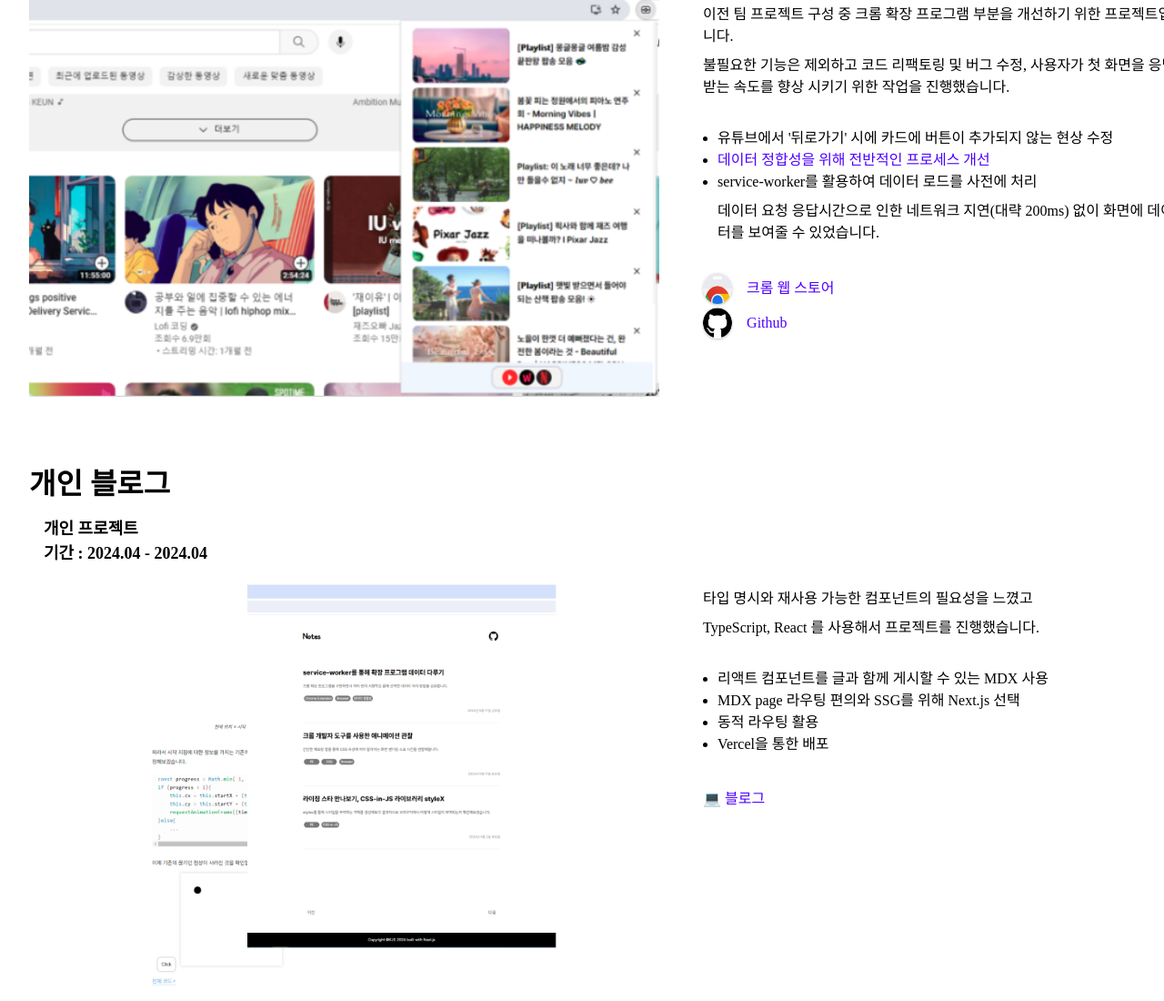
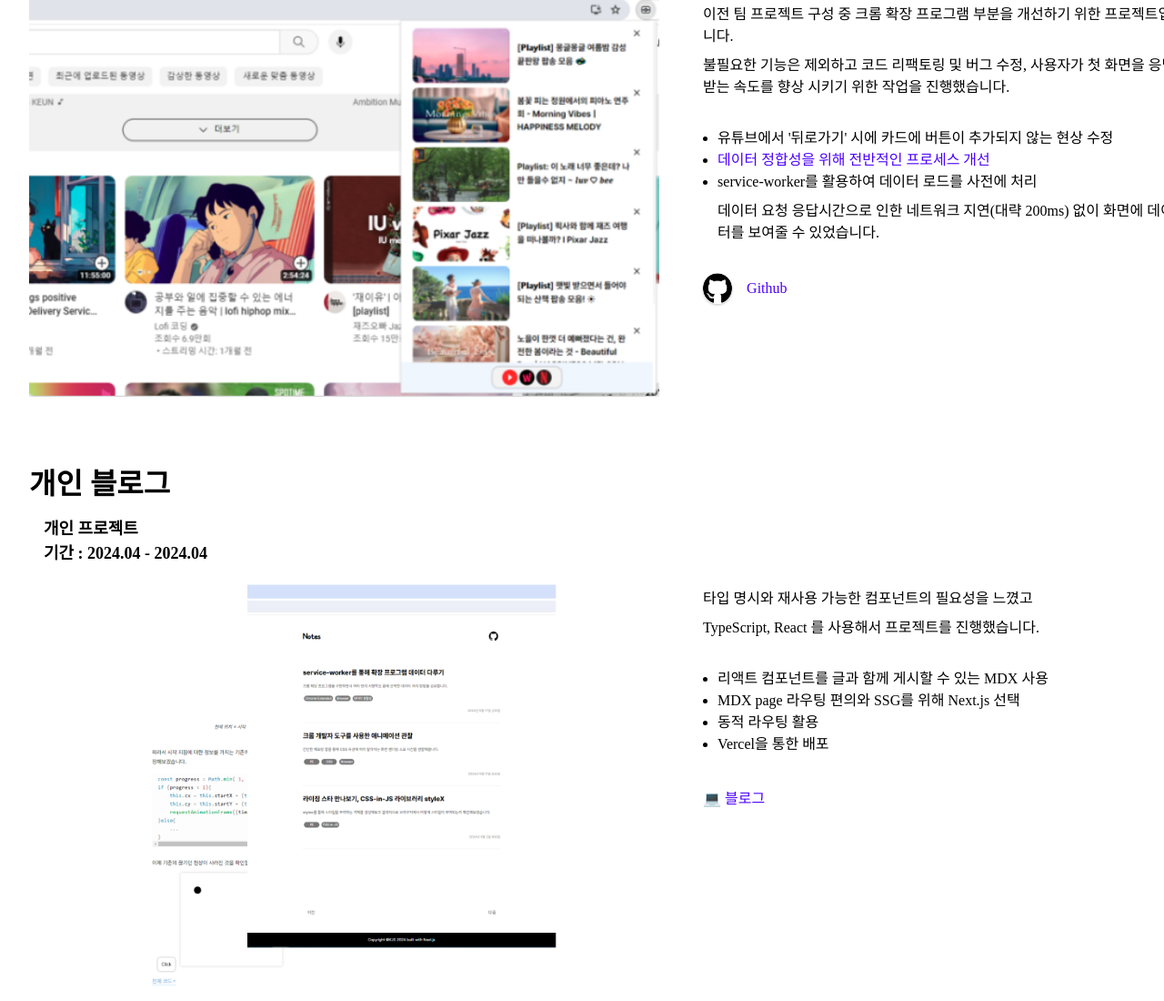
Before and after one commit to d-w-b/d-w-b.github.io, a plain HTML site: page resume/index.html in a window 1280 px wide. Shown: the part 3208-4308 px from the top of the page at 91% size. Drawn offline with nearby package versions, Linux system fonts and the light colour scheme; a web font is replaced by a local one.

Commit message:
Update index.html

```diff
--- a/resume/index.html
+++ b/resume/index.html
@@ -370,13 +370,6 @@
 
                                 <ul class="flex-col">
                                     <li>
-                                        <img src="./image/webstore.png" class="icons" alt="크롬 웹 스토어">
-                                        <a href="https://chromewebstore.google.com/detail/watchmark/jhkonnlbnngnccnajpodmldmpbgenjkg" class="link">
-                                            크롬 웹 스토어
-                                        </a>
-                                    </li>
-
-                                    <li>
                                         <img src="./image/github.png" alt="Github" class="icons">
                                         <a href="https://github.com/d-w-b/watchmark" class="link" >
                                             Github
```
